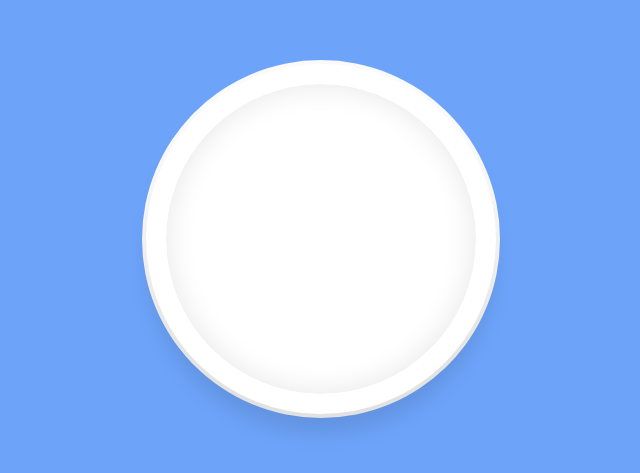
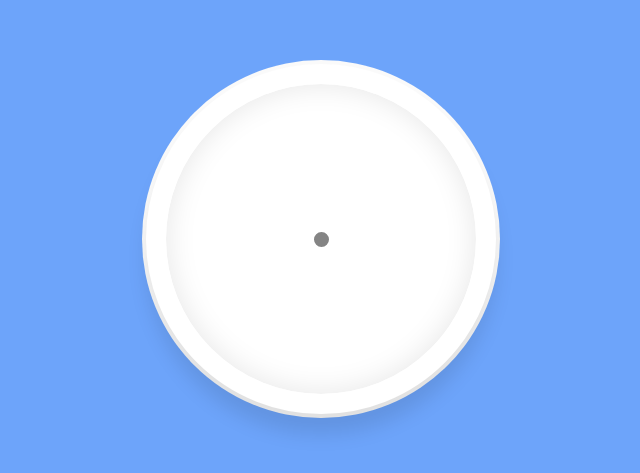
Before and after one commit to migueravila/SimpleClock, a plain HTML site: page index.html in a window 1280 px wide. Shown: the part 161-634 px from the top of the page, 319-959 px from the left. Drawn offline with Linux system fonts and the light colour scheme.

Commit message:
Clock dot

```diff
--- a/style.css
+++ b/style.css
@@ -23,3 +23,13 @@ body {
                 0 20px 20px rgba(0, 0, 0, 0.1),
                 0 0 0 4px rgba(250, 250, 250, 1);
 }
+.clock::before {
+    content: '';
+    position: absolute;
+    width: 15px;
+    height: 15px;
+    background: #848484;
+    border: 2px solid #fff;
+    z-index: 10000;
+    border-radius: 50%;
+}
```
